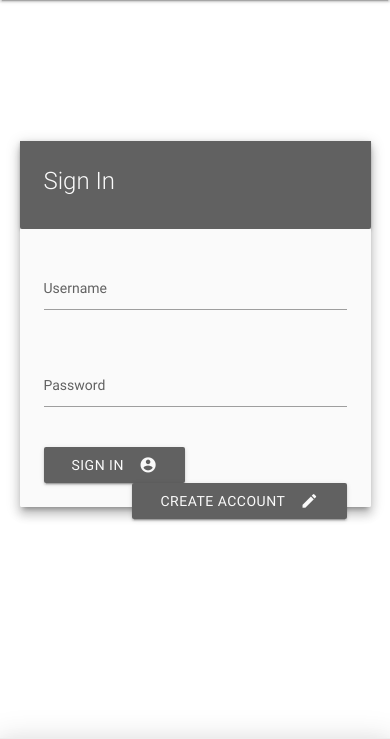
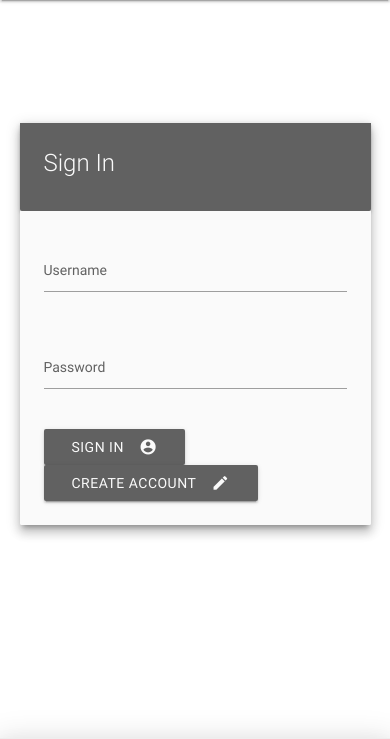
Before and after one commit to aakashrana1995/svnit-tnp, a Django app: page /consent/login in a window 390 px wide. Shown: the part 56-795 px from the top of the page. Run offline with Django 3.2, Linux system fonts and the light colour scheme; some libraries are stand-ins or nearby versions.

Commit message:
removed right align from create button for better mobile view

```diff
--- a/tnp/templates/consent/login_user.html
+++ b/tnp/templates/consent/login_user.html
@@ -40,9 +40,10 @@
                             Sign In <i class="material-icons right">account_circle</i>
                           </button>
 
-                          <a class="btn grey darken-2 waves-effect grey-text text-lighten-5 right" value="Create Account" href="/consent/create">
+                          <a class="btn grey darken-2 waves-effect grey-text text-lighten-5" value="Create Account" href="/consent/create">
                             Create Account <i class="material-icons right">create</i>
                           </a>
+
                       </form>
                     </div>
                  </div>
```
